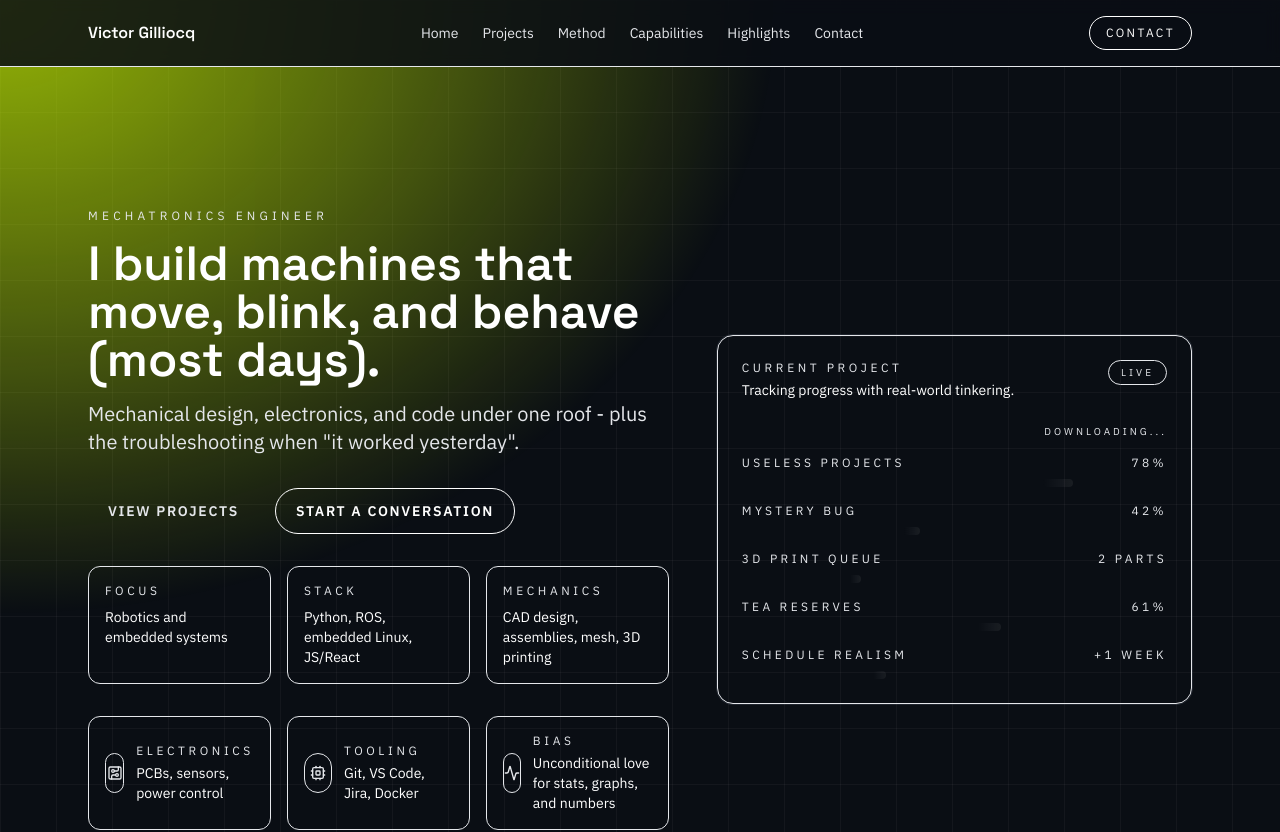
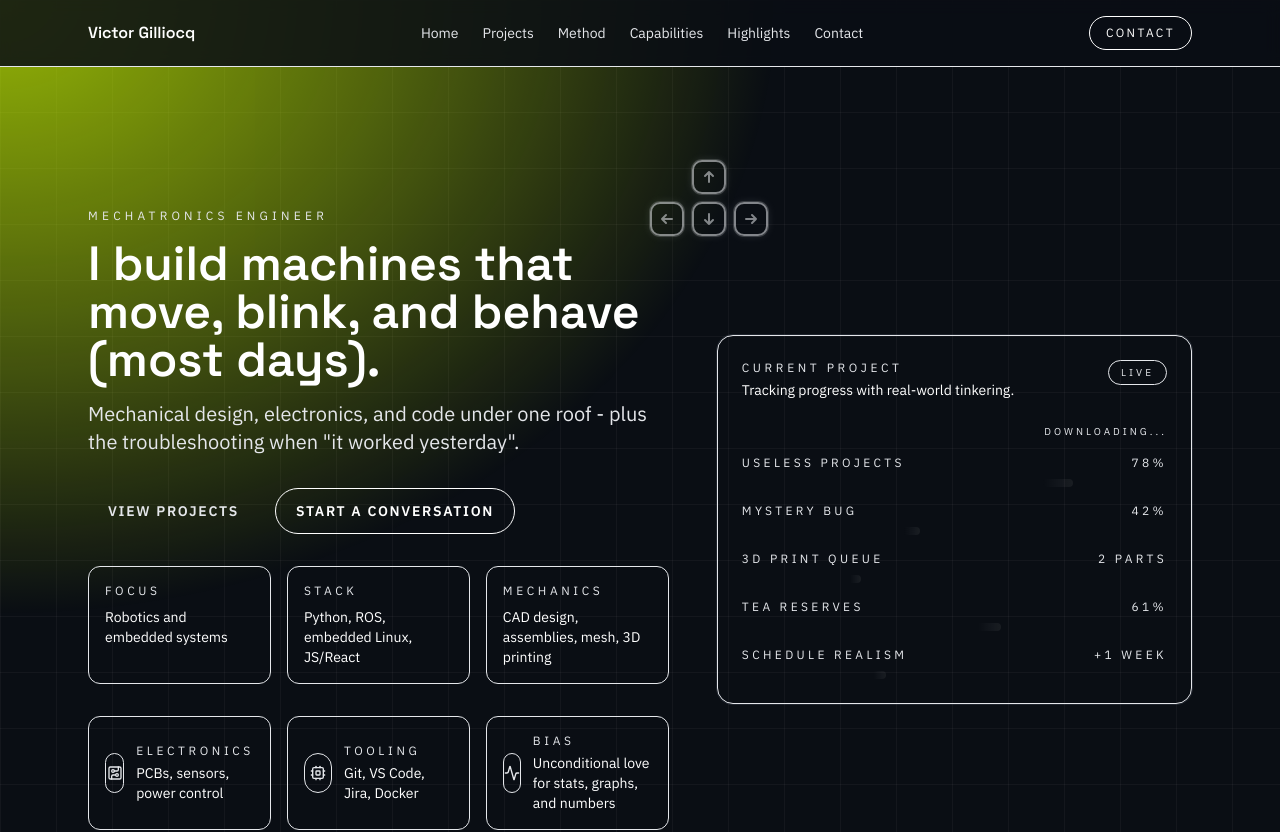
Before and after one commit to Victorgi15/Portfolio, a React (Vite) app: page / in a window 1280 px wide. Shown: the top 832 px of the page. Built offline with nearby package versions, Linux system fonts and the light colour scheme.

Commit message:
Refine arrow hint styling and collisions

```diff
--- a/src/components/sections/Hero.jsx
+++ b/src/components/sections/Hero.jsx
@@ -32,8 +32,37 @@ const Hero = ({ data }) => {
     : 'shine';
 
   return (
-    <section id="home" className="pb-20 pt-28">
-      <div className="mx-auto w-full max-w-6xl px-6">
+    <section id="home" className="relative pb-20 pt-28">
+      <div className="stickman-wallpaper" aria-hidden="true">
+        <div className="stickman-wallpaper__grid">
+          <span className="stickman-wallpaper__key stickman-wallpaper__key--blank" />
+          <span
+            className="stickman-wallpaper__key stickman-wallpaper__key--up"
+            data-stick-platform="true"
+          >
+            <svg className="stickman-wallpaper__icon" viewBox="0 0 16 16" aria-hidden="true">
+              <path d="M8 13V3M8 3l-4 4M8 3l4 4" />
+            </svg>
+          </span>
+          <span className="stickman-wallpaper__key stickman-wallpaper__key--blank" />
+          <span className="stickman-wallpaper__key" data-stick-platform="true">
+            <svg className="stickman-wallpaper__icon" viewBox="0 0 16 16" aria-hidden="true">
+              <path d="M13 8H3M3 8l4-4M3 8l4 4" />
+            </svg>
+          </span>
+          <span className="stickman-wallpaper__key" data-stick-platform="true">
+            <svg className="stickman-wallpaper__icon" viewBox="0 0 16 16" aria-hidden="true">
+              <path d="M8 3v10M8 13l-4-4M8 13l4-4" />
+            </svg>
+          </span>
+          <span className="stickman-wallpaper__key" data-stick-platform="true">
+            <svg className="stickman-wallpaper__icon" viewBox="0 0 16 16" aria-hidden="true">
+              <path d="M3 8h10M13 8l-4-4M13 8l-4 4" />
+            </svg>
+          </span>
+        </div>
+      </div>
+      <div className="relative z-10 mx-auto w-full max-w-6xl px-6">
         <div className="grid gap-12 lg:grid-cols-[1.1fr_0.9fr] lg:items-center">
           <MotionReveal className="flex flex-col gap-8">
             <div className="space-y-4">
--- a/src/index.css
+++ b/src/index.css
@@ -214,6 +214,102 @@ section {
   stroke-linejoin: round;
 }
 
+.stickman-wallpaper {
+  position: absolute;
+  top: 64px;
+  right: clamp(16px, 40vw, 520px);
+  z-index: 0;
+  pointer-events: none;
+  opacity: 0.55;
+}
+
+.stickman-wallpaper__grid {
+  display: grid;
+  grid-template-columns: repeat(3, 34px);
+  grid-template-rows: repeat(2, 34px);
+  gap: 8px;
+}
+
+.stickman-wallpaper__key {
+  display: inline-flex;
+  align-items: center;
+  justify-content: center;
+  border-radius: 10px;
+  border: 2px solid rgb(var(--color-text));
+  background: transparent;
+  color: rgb(var(--color-text));
+  font-size: 16px;
+  font-weight: 600;
+  line-height: 1;
+  text-transform: uppercase;
+  box-shadow:
+    0 0 0 1px rgba(var(--color-text) / 0.35),
+    0 0 10px rgba(var(--color-text) / 0.22);
+}
+
+.stickman-wallpaper__key--blank {
+  opacity: 0;
+}
+
+.stickman-wallpaper__icon {
+  width: 16px;
+  height: 16px;
+  fill: none;
+  stroke: currentColor;
+  stroke-width: 2;
+  stroke-linecap: round;
+  stroke-linejoin: round;
+}
+
+@media (max-width: 720px) {
+  .stickman-wallpaper {
+    top: 120px;
+    right: 16px;
+    opacity: 0.45;
+  }
+
+  .stickman-wallpaper__grid {
+    grid-template-columns: repeat(3, 28px);
+    grid-template-rows: repeat(2, 28px);
+    gap: 6px;
+  }
+
+  .stickman-wallpaper__key {
+    font-size: 12px;
+  }
+
+  .stickman-wallpaper__icon {
+    width: 14px;
+    height: 14px;
+    stroke-width: 1.8;
+  }
+}
+
+.stickman-wallpaper__key--up {
+  animation: arrowPulse 6s ease-in-out infinite;
+  transform-origin: center;
+}
+
+@keyframes arrowPulse {
+  0%,
+  86%,
+  100% {
+    transform: translateY(0);
+  }
+  90% {
+    transform: translateY(-4px);
+  }
+  94% {
+    transform: translateY(0);
+  }
+}
+
+@media (prefers-reduced-motion: reduce) {
+  .stickman-wallpaper__key--up {
+    animation: none;
+  }
+}
+
 @media (prefers-reduced-motion: reduce) {
   .stickman-layer {
     display: none;
```
